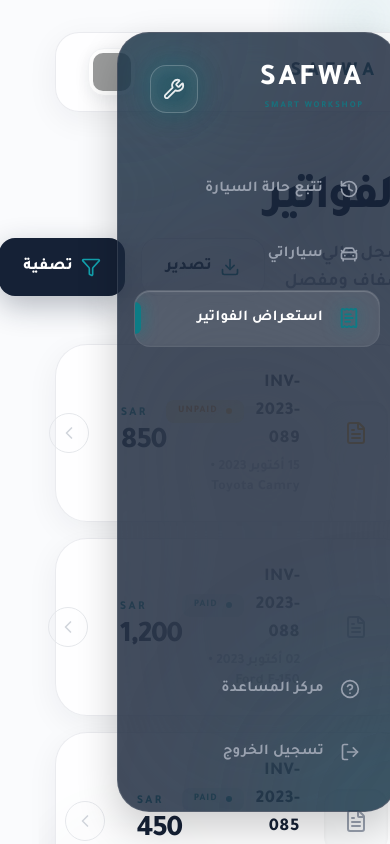
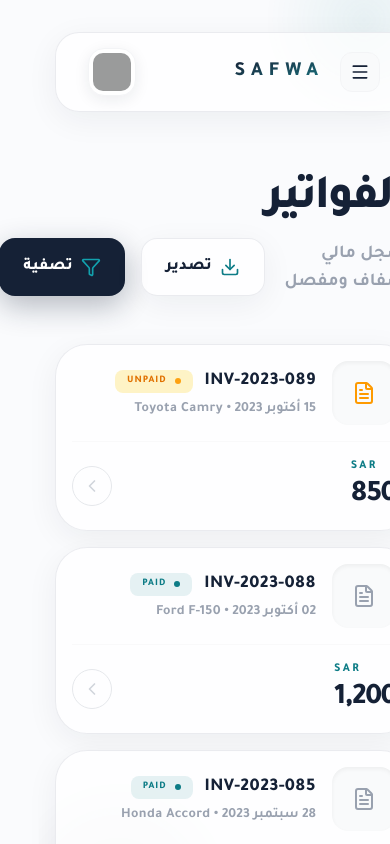
Before and after one commit to Abdullah-Saleh-Algaadi/SAFWA, a React (Vite) app: page /invoices in a window 390 px wide. Shown: the top 844 px of the page. Built offline with nearby package versions, Linux system fonts and the light colour scheme; grey boxes are pictures that could not be loaded.

Commit message:
Implement fully responsive mobile layout

```diff
--- a/src/components/DashboardLayout.jsx
+++ b/src/components/DashboardLayout.jsx
@@ -1,8 +1,11 @@
+import { useState } from 'react';
 import { Outlet } from 'react-router-dom';
 import Sidebar from './Sidebar';
 import Header from './Header';
 
 export default function DashboardLayout() {
+  const [isMobileMenuOpen, setIsMobileMenuOpen] = useState(false);
+
   return (
     <>
       <div className="ambient-bg">
@@ -11,10 +14,18 @@ export default function DashboardLayout() {
       </div>
 
       <div className="min-h-screen flex p-4 sm:p-8 gap-8 max-w-[1920px] mx-auto relative z-10">
-        <Sidebar />
+        {/* Mobile Backdrop */}
+        {isMobileMenuOpen && (
+          <div
+            className="fixed inset-0 bg-navy/40 backdrop-blur-sm z-30 lg:hidden transition-opacity"
+            onClick={() => setIsMobileMenuOpen(false)}
+          />
+        )}
+
+        <Sidebar isOpen={isMobileMenuOpen} setIsOpen={setIsMobileMenuOpen} />
 
         <div className="flex-1 flex flex-col min-w-0 mr-0 lg:mr-[280px]">
-          <Header />
+          <Header onMenuClick={() => setIsMobileMenuOpen(true)} />
           <main className="flex-1 py-8 relative">
             <Outlet />
           </main>
--- a/src/components/Header.jsx
+++ b/src/components/Header.jsx
@@ -1,6 +1,7 @@
 import { useState, useEffect, useRef } from 'react';
+import { Menu } from 'lucide-react';
 
-export default function Header() {
+export default function Header({ onMenuClick }) {
   const [isVisible, setIsVisible] = useState(true);
   const lastScrollY = useRef(0);
 
@@ -27,7 +28,13 @@ export default function Header() {
 
   return (
     <header className={`h-20 glass-bespoke rounded-[24px] sticky top-8 z-30 flex items-center justify-between px-8 mx-0 mb-12 shadow-sm transition-all duration-300 ${isVisible ? 'translate-y-0' : '-translate-y-[150%] opacity-0'}`}>
-      <div className="flex items-center">
+      <div className="flex items-center gap-4">
+        <button
+          onClick={onMenuClick}
+          className="lg:hidden w-10 h-10 flex items-center justify-center rounded-xl bg-gray-50 text-navy hover:bg-gray-100 transition-colors border border-gray-100"
+        >
+          <Menu size={20} />
+        </button>
         <h1 className="text-xl font-black text-gradient uppercase tracking-[0.3em] font-sans">
           SAFWA
         </h1>
--- a/src/components/Sidebar.jsx
+++ b/src/components/Sidebar.jsx
@@ -5,10 +5,11 @@ import {
   History,
   HelpCircle,
   LogOut,
-  Wrench
+  Wrench,
+  X
 } from 'lucide-react';
 
-export default function Sidebar() {
+export default function Sidebar({ isOpen, setIsOpen }) {
   const navItems = [
     { name: 'تتبع حالة السيارة', path: '/', icon: History },
     { name: 'سياراتي', path: '/vehicles', icon: CarFront },
@@ -16,14 +17,24 @@ export default function Sidebar() {
   ];
 
   return (
-    <aside className="w-[280px] glass-dark-bespoke h-[calc(100vh-4rem)] rounded-[32px] fixed top-8 right-8 flex flex-col py-8 z-40 overflow-hidden shadow-2xl">
+    <aside className={`w-[280px] glass-dark-bespoke h-full sm:h-[calc(100vh-4rem)] rounded-l-[32px] sm:rounded-[32px] fixed top-0 sm:top-8 right-0 sm:right-8 flex flex-col py-8 z-50 overflow-hidden shadow-2xl transition-transform duration-500 ease-[cubic-bezier(0.16,1,0.3,1)] ${isOpen ? 'translate-x-0' : 'translate-x-[150%] lg:translate-x-0'}`}>
       {/* Brand */}
       <div className="flex items-center px-8 mb-12 relative z-10">
         <div className="ml-4 text-right flex-1">
           <h1 className="text-3xl font-black text-white tracking-widest leading-none mb-1 font-sans">SAFWA</h1>
           <p className="text-[9px] text-teal/80 tracking-[0.2em] font-bold uppercase">Smart Workshop</p>
         </div>
-        <div className="w-12 h-12 rounded-2xl flex items-center justify-center text-white shrink-0 relative group">
+
+        {/* Mobile Close Button */}
+        <button
+          onClick={() => setIsOpen(false)}
+          className="w-10 h-10 rounded-xl bg-white/10 flex items-center justify-center text-white lg:hidden hover:bg-white/20 transition-colors"
+        >
+          <X size={20} />
+        </button>
+
+        {/* Desktop Icon */}
+        <div className="w-12 h-12 rounded-2xl hidden lg:flex items-center justify-center text-white shrink-0 relative group">
           <div className="absolute inset-0 bg-gradient-to-br from-teal to-teal-dark opacity-50 blur-lg group-hover:opacity-100 transition-opacity duration-500"></div>
           <div className="relative w-full h-full bg-white/10 backdrop-blur-md rounded-2xl flex items-center justify-center border border-white/20">
             <Wrench size={22} className="opacity-90 group-hover:rotate-12 transition-transform duration-500" />
@@ -38,6 +49,7 @@ export default function Sidebar() {
             key={item.name}
             to={item.path}
             end
+            onClick={() => setIsOpen(false)}
             className={({ isActive }) =>
               `flex items-center px-5 py-4 rounded-2xl transition-all duration-500 relative group overflow-hidden ${
                 isActive
--- a/src/pages/Invoices.jsx
+++ b/src/pages/Invoices.jsx
@@ -47,9 +47,9 @@ export default function Invoices() {
             <button
               key={inv.id}
               onClick={() => openModal(inv)}
-              className="w-full glass-bespoke rounded-[2rem] p-6 hover:-translate-y-1 hover:shadow-[0_20px_40px_rgba(21,33,54,0.08)] transition-all duration-500 group flex items-center justify-between text-right"
+              className="w-full glass-bespoke rounded-[2rem] p-4 sm:p-6 hover:-translate-y-1 hover:shadow-[0_20px_40px_rgba(21,33,54,0.08)] transition-all duration-500 group flex flex-col sm:flex-row items-start sm:items-center justify-between text-right gap-4 sm:gap-0"
             >
-              <div className="flex items-center gap-6">
+              <div className="flex items-center gap-4 sm:gap-6 w-full sm:w-auto">
                 <div className="w-16 h-16 rounded-2xl bg-gray-50 flex items-center justify-center shrink-0 group-hover:bg-navy group-hover:text-white transition-colors duration-500 shadow-inner">
                   <FileText size={24} className={inv.status === 'unpaid' ? "text-amber-500 group-hover:text-amber-400" : "text-gray-400 group-hover:text-teal-light"} />
                 </div>
@@ -75,7 +75,7 @@ export default function Invoices() {
                 </div>
               </div>
 
-              <div className="flex items-center gap-8">
+              <div className="flex items-center justify-between sm:justify-end gap-8 w-full sm:w-auto border-t border-gray-100/50 sm:border-0 pt-4 sm:pt-0">
                 <div className="text-left" dir="ltr">
                   <span className="text-xs text-teal font-black uppercase tracking-[0.2em] block mb-1">SAR</span>
                   <span className="text-3xl font-sans font-black text-navy tracking-tighter">{inv.amount}</span>
```
